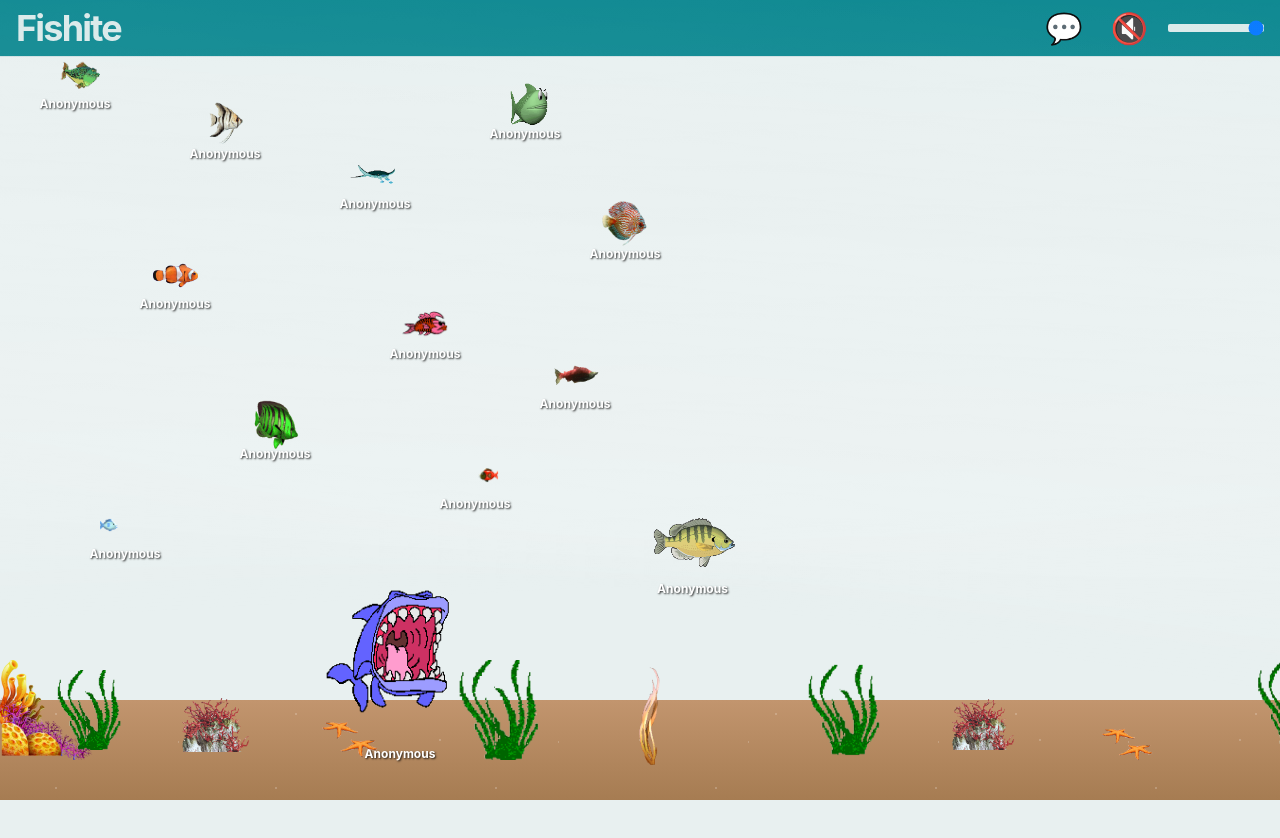
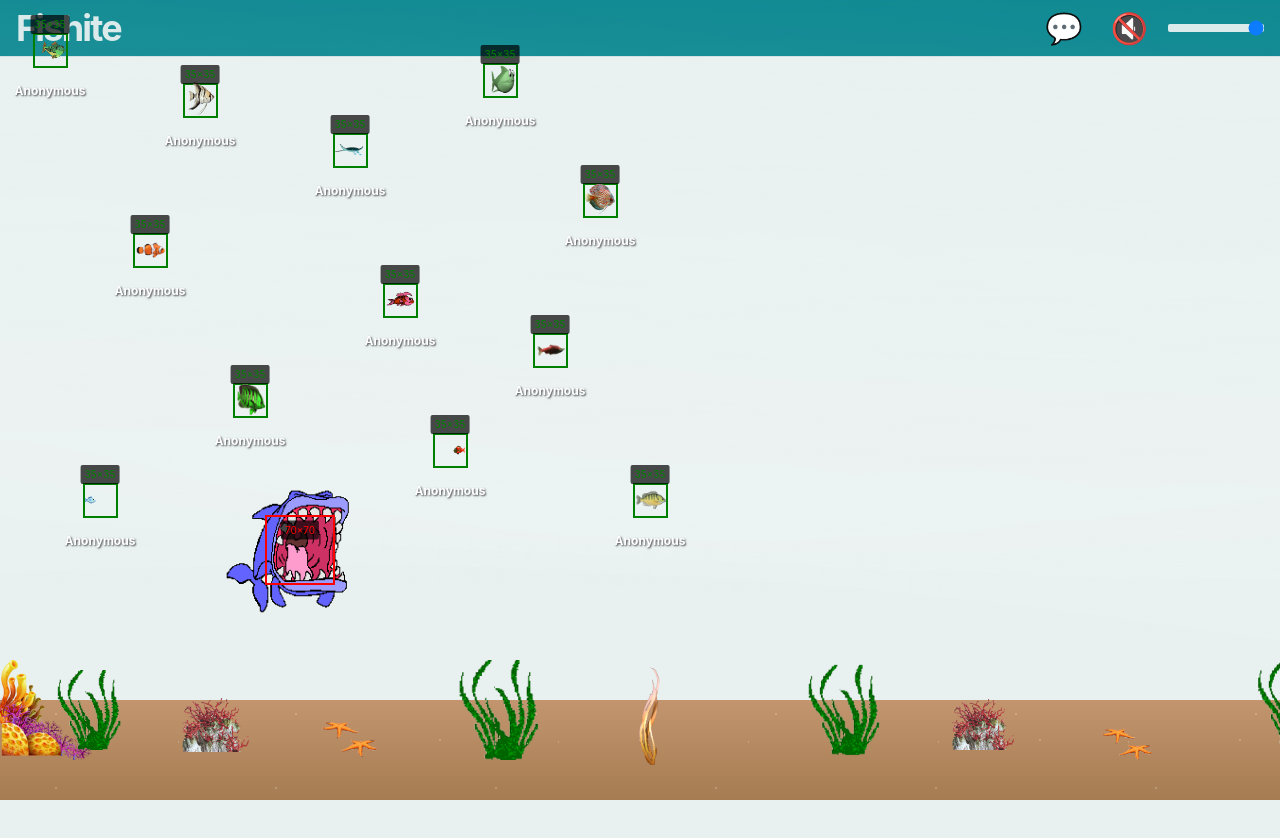
Before and after one commit to Sanccarm/Fishite, a React (Vite) app: page /test in a window 1280 px wide. Shown: the top 838 px of the page. Built offline with nearby package versions, Linux system fonts and the light colour scheme.

Commit message:
shark component

```diff
--- a/src/components/Fish.tsx
+++ b/src/components/Fish.tsx
@@ -4,11 +4,14 @@ interface FishProps {
 	y: number;
     character?: string;
     nickname?: string;
-    size?: number;
     direction?: 'left' | 'right';
+	imageSize?: number;
+	debug?: boolean;
 }
 
-export function Fish({ x = 100, y = 100, clientId: _clientId, character, nickname = 'Anonymous', size = 50, direction = 'right'}: FishProps) {
+export function Fish({ x = 100, y = 100, clientId: _clientId, character, nickname = 'Anonymous', direction = 'right', debug = false, imageSize = 70}: FishProps) {
+	const hitboxSize = 35;
+
 	// Determine which GIF to use based on character, default to pinkfish
 	const gifPath = character
 		? `/fishes/${character}.gif`
@@ -19,33 +22,57 @@ export function Fish({ x = 100, y = 100, clientId: _clientId, character, nicknam
 			className="fish-hitbox"
 			style={{
 				position: 'absolute',
-				left: `${x}px`,
-				top: `${y}px`,
-				width: `${size}px`,
+				left: `${x - hitboxSize / 2}px`,
+				top: `${y - hitboxSize / 2}px`,
+				width: `${hitboxSize}px`,
+				height: `${hitboxSize}px`,
 				pointerEvents: 'none',
+				border: debug ? '2px solid green' : 'none',
+				boxSizing: 'border-box',
+				display: 'flex',
+				alignItems: 'center',
+				justifyContent: 'center',
 			}}
 		>
 			<img
 				src={gifPath}
 				alt="fish"
 				style={{
-					width: `${size}px`,
-					height: `${size}px`,
+					width: `${imageSize}px`,
+					height: `${imageSize}px`,
 					objectFit: 'contain',
 					transform: direction === 'left' ? 'scaleX(-1)' : 'none',
 				}}
 			/>
+			{debug && (
+				<div
+					style={{
+						position: 'absolute',
+						top: '-20px',
+						left: '50%',
+						transform: 'translateX(-50%)',
+						fontSize: '10px',
+						color: 'green',
+						backgroundColor: 'rgba(0, 0, 0, 0.7)',
+						padding: '2px 4px',
+						borderRadius: '2px',
+						whiteSpace: 'nowrap',
+					}}
+				>
+					{hitboxSize}×{hitboxSize}
+				</div>
+			)}
 			{nickname && (
 				<div
 					style={{
 						position: 'absolute',
-						top: `${size - 5}px`,
+						top: `${hitboxSize / 2 + imageSize / 2 - 5}px`,
 						left: '50%',
 						transform: 'translateX(-50%)',
 						whiteSpace: 'nowrap',
 						fontSize: '12px',
 						color: 'white',
-						textShadow: '1px 1px 2px rgba(0, 0, 0, 0.8)',
+						textShadow: '1px 1px 2px rgba(0, 0, 0, 0.73)',
 						fontWeight: 'bold',
 					}}
 				>
--- /dev/null
+++ b/src/components/Shark.tsx
@@ -0,0 +1,70 @@
+interface SharkProps {
+	x: number;
+	y: number;
+	direction?: 'left' | 'right';
+	debug?: boolean;
+}
+
+export function Shark({ x = 100, y = 100, direction = 'right', debug = false }: SharkProps) {
+	const size = 200;
+	const hitboxSize = 70;
+
+	return (
+		<div
+			className="shark-hitbox"
+			style={{
+				position: 'absolute',
+				left: `${x}px`,
+				top: `${y}px`,
+				pointerEvents: 'none',
+				transform: 'translate(-50%, -50%)',
+			}}
+		>
+			<img
+				src="/fishes/shark.gif"
+				alt="shark"
+				style={{
+					display: 'block',
+					width: `${size}px`,
+					height: `${size}px`,
+					objectFit: 'contain',
+					transform: direction === 'left' ? 'scaleX(-1)' : 'none',
+				}}
+			/>
+			{debug && (
+				<>
+					<div
+						style={{
+							position: 'absolute',
+							left: '50%',
+							top: '50%',
+							transform: 'translate(-50%, -50%)',
+							width: `${hitboxSize}px`,
+							height: `${hitboxSize}px`,
+							border: '2px solid red',
+							boxSizing: 'border-box',
+							pointerEvents: 'none',
+						}}
+					/>
+					<div
+						style={{
+							position: 'absolute',
+							top: '50%',
+							left: '50%',
+							transform: 'translate(-50%, calc(-50% - 20px))',
+							fontSize: '10px',
+							color: 'red',
+							backgroundColor: 'rgba(0, 0, 0, 0.7)',
+							padding: '2px 4px',
+							borderRadius: '2px',
+							whiteSpace: 'nowrap',
+							pointerEvents: 'none',
+						}}
+					>
+						{hitboxSize}×{hitboxSize}
+					</div>
+				</>
+			)}
+		</div>
+	);
+}
--- a/src/routes/start.tsx
+++ b/src/routes/start.tsx
@@ -25,7 +25,6 @@ const CHARACTERS = [
 	"fish_swim_3",
 	"fish_swim-7",
 	"humpback_salmon",
-	"shark",
 	"sunfish",
 	"fred"
 ];
--- a/src/routes/tank.tsx
+++ b/src/routes/tank.tsx
@@ -42,6 +42,7 @@ export default function App() {
 	const keysPressed = useRef(new Set<string>());
 	const fishSize = 50;
 	const [bubbles, setBubbles] = useState<Record<string, { x: number; y: number }>>({});
+	const [debugMode, setDebugMode] = useState(false);
 
 
 	// Redirect to start page if nickname or character is missing
@@ -154,6 +155,13 @@ export default function App() {
 			const rawKey = e.key;
 			const key = rawKey.startsWith("Arrow") ? rawKey : rawKey.toLowerCase();
 			keysPressed.current.add(key);
+
+			// Toggle debug mode on backslash press
+			if (rawKey === "\\" || rawKey === "Backslash") {
+				e.preventDefault();
+				setDebugMode((prev) => !prev);
+				return;
+			}
 
 			// Emit bubble on space press but avoid interfering with focused form controls
 			const isSpace = rawKey === " " || rawKey === "Spacebar" || rawKey.toLowerCase() === "space";
@@ -334,8 +342,8 @@ export default function App() {
 								clientId={id}
 								character={playerData.character || undefined}
 								nickname={playerData.nickname || undefined}
-								size={50}
 								direction={playerData.direction as 'left' | 'right'}
+								debug={debugMode}
 							/>
 							{/* Render chat messages above this fish */}
 							{Object.entries(messages)
@@ -353,9 +361,9 @@ export default function App() {
 						</div>
 					))}
 
-						{Object.entries(bubbles).map(([id, b]) => (
-							<Bubble key={id} id={id} x={b.x} y={b.y} size={12} />
-						))}
+				{Object.entries(bubbles).map(([id, b]) => (
+					<Bubble key={id} id={id} x={b.x} y={b.y} size={12} />
+				))}
 			</Ocean>
 		</div>
 	)
--- a/src/routes/test.tsx
+++ b/src/routes/test.tsx
@@ -1,9 +1,9 @@
 /** biome-ignore-all lint/a11y/useKeyWithClickEvents: <Being dumb> */
 /** biome-ignore-all lint/a11y/noStaticElementInteractions: <Being dumb> */
 import { createFileRoute } from "@tanstack/react-router";
-import { useEffect, useRef, useState } from "react";
 import { Ocean } from "../components/Ocean";
 import { Fish } from "../components/Fish";
+import { Shark } from "@/components/Shark";
 
 export const Route = createFileRoute("/test")({
 	component: App,
@@ -11,19 +11,18 @@ export const Route = createFileRoute("/test")({
 
 function App() {
 	const fishes = [
-		{ character: "2dumbfish", x: 50, y: 50, size: 50 },
-		{ character: "angelfish", x: 200, y: 100, size: 50 },
-		{ character: "animated-manta-ray", x: 350, y: 150, size: 50 },
-		{ character: "big_fish", x: 500, y: 80, size: 50 },
-		{ character: "clownfish", x: 150, y: 250, size: 50 },
-		{ character: "coolfish", x: 400, y: 300, size: 50 },
-		{ character: "discusani", x: 600, y: 200, size: 50 },
-		{ character: "fish_7", x: 250, y: 400, size: 50 },
-		{ character: "fish_swim_3", x: 450, y: 450, size: 50 },
-		{ character: "fish_swim-7", x: 100, y: 500, size: 50 },
-		{ character: "humpback_salmon", x: 550, y: 350, size: 50 },
-		{ character: "shark", x: 300, y: 550, size: 200 },
-		{ character: "sunfish", x: 650, y: 500, size: 85 },
+		{ character: "2dumbfish", x: 50, y: 50},
+		{ character: "angelfish", x: 200, y: 100 },
+		{ character: "animated-manta-ray", x: 350, y: 150 },
+		{ character: "big_fish", x: 500, y: 80 },
+		{ character: "clownfish", x: 150, y: 250 },
+		{ character: "coolfish", x: 400, y: 300 },
+		{ character: "discusani", x: 600, y: 200 },
+		{ character: "fish_7", x: 250, y: 400 },
+		{ character: "fish_swim_3", x: 450, y: 450 },
+		{ character: "fish_swim-7", x: 100, y: 500 },
+		{ character: "humpback_salmon", x: 550, y: 350 },
+		{ character: "sunfish", x: 650, y: 500},
 	];
 
 	return (
@@ -32,13 +31,14 @@ function App() {
 			<Ocean>
 				{fishes.map((fish, index) => (
 					<Fish
-						key={index}
+						clientId={index.toString()}
 						x={fish.x}
 						y={fish.y}
 						character={fish.character}
-						size={fish.size}
+						debug={true}
 					/>
 				))}
+				<Shark x={300} y={550} debug={true} />
 			</Ocean>
 		</div>)
 }
```
